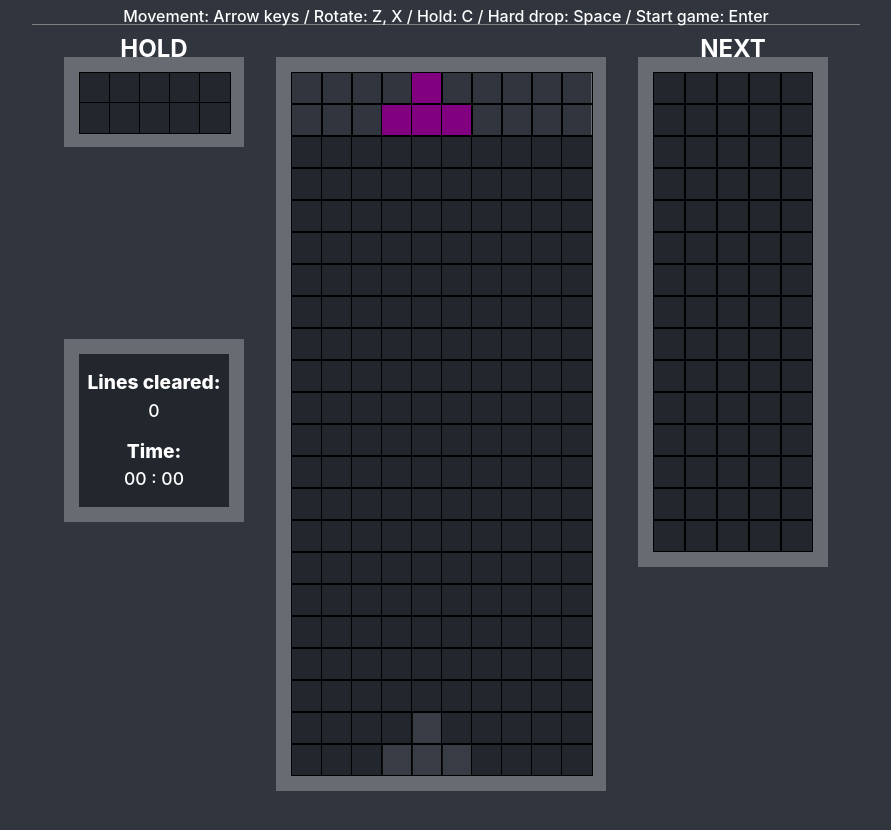
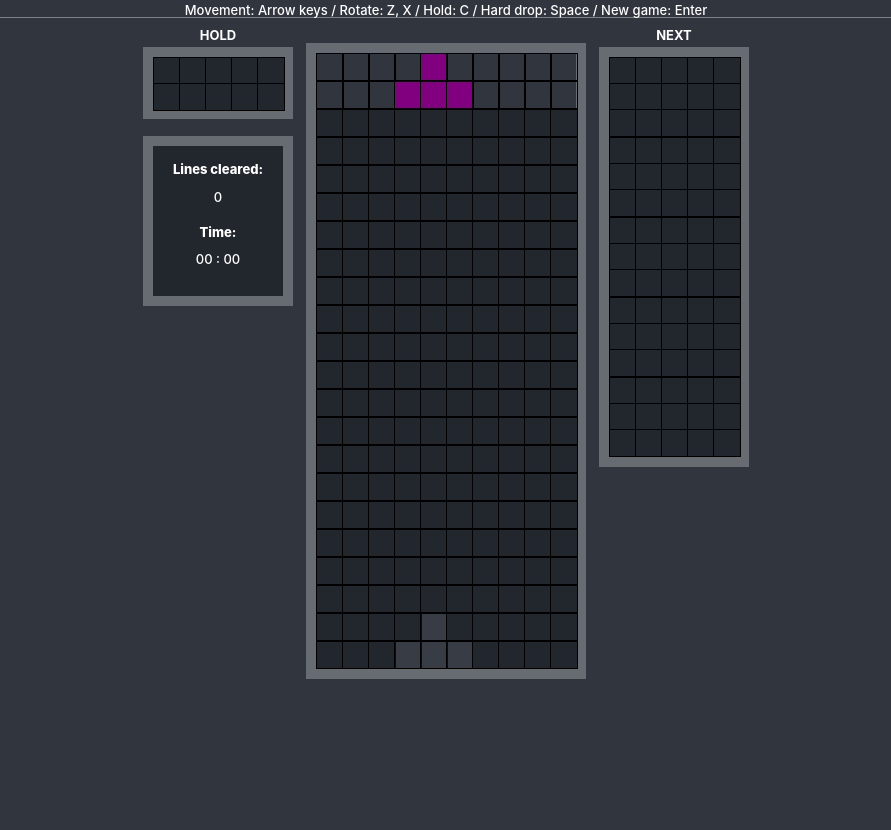
Before and after one commit to UanBaito/tetris, a React (Vite) app in the folder client/: page / in a window 1280 px wide. Shown: the top 830 px of the page, without its empty margins (194-1085 px from the left). Before the commit the page ends 808 px from the top, so only its background shows below. Built offline with nearby package versions, Linux system fonts and the light colour scheme.

Commit message:
add api to manipulate users

```diff
--- a/client/src/App.css
+++ b/client/src/App.css
@@ -1,15 +1,21 @@
 #root {
 	max-width: 1280px;
-	height: 100%;
 	text-align: center;
 	background-color: #30353e;
 	display: block;
 }
 
+@font-face {
+	font-family: JetBrainsMono;
+	src: url(/client/src/assets/JetBrainsMono-Regular.ttf);
+}
+
 html,
 body,
-#root {
+#root,
+#root > div {
 	height: 100%;
+	width: 100%;
 }
 
 body {
@@ -17,10 +23,12 @@ body {
 	display: flex;
 	justify-content: center;
 	align-items: flex-start;
+	margin: 0;
 }
 
 header {
 	width: 100%;
+	margin: 0.3rem 0;
 	border-bottom: 1px solid gray;
 }
 
@@ -38,18 +46,22 @@ h2 {
 }
 
 .game {
-	margin: 2rem;
+	margin-top: 0.4rem;
 	display: grid;
 	grid-template-columns: auto;
-	grid-template-rows: 250px auto;
-	gap: 2rem;
-	grid-template-areas: 'storage gamebox queue' 'score gamebox queue';
-	position: relative;
+	grid-template-rows: 100px 250px auto;
+	gap: 1rem;
+	grid-template-areas: 'storage gamebox queue' 'score gamebox queue' '. gamebox queue';
+	justify-content: center;
+}
+
+.game:focus-visible {
+	outline: none;
 }
 
 .square {
-	width: 30px;
-	height: 30px;
+	width: 100%;
+	aspect-ratio: 1;
 	background-color: #22262d;
 	border: 1px solid black;
 }
@@ -72,9 +84,13 @@ h2 {
 
 .GameBox {
 	display: grid;
-	border: 15px solid rgba(255, 255, 255, 0.267);
+	border: 10px solid rgba(255, 255, 255, 0.267);
+	grid-template-columns: repeat(10, 2rem);
+	max-width: max-content;
+}
 
-	grid-template-columns: 30px 30px 30px 30px 30px 30px 30px 30px 30px 30px;
+.gameover {
+	height: 1.5rem;
 }
 
 .start-button {
@@ -98,20 +114,18 @@ h2 {
 .tetromino-storage {
 	background-color: black;
 	display: grid;
-	grid-template-columns: repeat(5, 30px);
-	grid-template-rows: repeat(2, 30px);
+	grid-template-columns: repeat(5, 2rem);
+	grid-template-rows: repeat(2, 2rem);
 	width: max-content;
 	height: max-content;
-	border: 15px solid #676b72;
+	border: 10px solid #676b72;
 }
 
 .box-title {
-	position: absolute;
-	top: -40px;
 	text-align: center;
 	color: white;
-	right: 50%;
-	transform: translate(50%);
+	font-size: 1rem;
+	margin: 0;
 }
 
 .tetrominoesqueue-container {
@@ -123,40 +137,81 @@ h2 {
 	background-color: #22262d;
 	display: flex;
 	flex-direction: column;
-	border: 15px solid #676b72;
-
+	border: 10px solid #676b72;
 	list-style: none;
 	margin: 0;
 	padding: 0;
 	align-items: center;
 	width: max-content;
 	height: max-content;
-	box-sizing: border-box;
 }
 
 .tetrominoesqueue-item {
 	background-color: black;
 	display: grid;
-	grid-template-columns: repeat(5, 1fr);
-	grid-template-rows: repeat(2, 1fr);
+	grid-template-columns: repeat(5, 2rem);
+	grid-template-rows: repeat(2, 2rem);
 }
 
 .score {
 	background-color: #22262d;
-	height: max-content;
-	max-width: 350px;
-	border: 15px solid #676b72;
+	border: 10px solid #676b72;
 	grid-area: score;
+	max-height: 60%;
 }
 
 .score h2 {
-	font-size: 1.2rem;
+	font-size: 1rem;
 	font-weight: 800;
 }
 
 .score span {
 	display: block;
-	font-size: 1.1rem;
+	font-size: 1rem;
 	margin: 0.3rem;
 	font-weight: 500;
 }
+
+.username-dialog {
+	background-color: #22262db9;
+	color: white;
+	backdrop-filter: blur(10px);
+	border: 5px solid #676b72;
+	font-weight: 700;
+	font-family: JetBrainsMono;
+}
+
+.username-dialog form {
+	display: flex;
+	flex-direction: column;
+}
+.username-dialog input {
+	background-color: #30353eb0;
+	padding: 0;
+	border: none;
+	color: white;
+}
+
+@media screen and (max-width: 700px) {
+	html {
+		font-size: 10px !important;
+	}
+}
+
+@media screen and (max-height: 700px) {
+	html {
+		font-size: 10px !important;
+	}
+}
+
+@media screen and (max-width: 820px) {
+	html {
+		font-size: 13px !important;
+	}
+}
+
+@media screen and (max-height: 820px) {
+	html {
+		font-size: 13px !important;
+	}
+}
--- a/client/src/components/Game.tsx
+++ b/client/src/components/Game.tsx
@@ -11,6 +11,8 @@ import GameBox from './GameBox';
 import Square from './Square';
 import TetrominoStorage from './TetrominoStorage';
 import TetrominoesQueue from './TetrominoesQueue';
+import ScoreBoard from './ScoreBoard';
+import ScoreForm from './ScoreForm';
 
 export default function Game() {
 	/**
@@ -36,7 +38,7 @@ export default function Game() {
 	>([]);
 
 	/// TODO: add actual points property
-	const [scoreState, setScoreState] = useState({ lineCleared: 0, time: 0 });
+	const [scoreState, setScoreState] = useState({ linesCleared: 0, time: 0 });
 	const timeIntervalRef = useRef(0);
 
 	/**
@@ -97,7 +99,7 @@ export default function Game() {
 		setRetryState(false);
 		setCurrentTetrominoState(getRandomTetromino());
 		setTetrominoesQueueState(createNewTetrominoQueue());
-		setScoreState({ lineCleared: 0, time: 0 });
+		setScoreState({ linesCleared: 0, time: 0 });
 		setgameState(true);
 	}
 
@@ -320,7 +322,7 @@ export default function Game() {
 		});
 		setScoreState((prevState) => ({
 			...prevState,
-			lineCleared: prevState.lineCleared + totalFilledRows
+			linesCleared: prevState.linesCleared + totalFilledRows
 		}));
 		return removeFilledRows(filledRows, tetrion);
 	}
@@ -560,13 +562,13 @@ export default function Game() {
 					}
 					break;
 				case 'ArrowRight':
-					event.preventDefault;
+					event.preventDefault();
 					if (checkRight()) {
 						moveRight();
 					}
 					break;
 				case 'Space':
-					event.preventDefault;
+					event.preventDefault();
 					hardDrop();
 					break;
 				case 'KeyZ':
@@ -613,8 +615,8 @@ export default function Game() {
 		<>
 			<header>
 				<h2>
-					Movement: Arrow keys / Rotate: Z, X / Hold: C / Hard drop: Space /
-					Start game: Enter
+					Movement: Arrow keys / Rotate: Z, X / Hold: C / Hard drop: Space / New
+					game: Enter
 				</h2>
 			</header>
 			<div onKeyDown={action} tabIndex={-1} className="game">
@@ -628,7 +630,7 @@ export default function Game() {
 				</div>
 				<div className="score">
 					<h2>
-						Lines cleared: <span>{scoreState.lineCleared}</span>
+						Lines cleared: <span>{scoreState.linesCleared}</span>
 					</h2>
 					<h2>
 						Time:
@@ -638,7 +640,9 @@ export default function Game() {
 					</h2>
 				</div>
 				<div className="gamebox-container">
-					{retryState && <h2 className="box-title">Game Over</h2>}
+					<div className="gameover">
+						{retryState && <h2 className="box-title">Game Over</h2>}
+					</div>
 					<GameBox
 						tetrionState={tetrionState}
 						currentTetrominoState={currentTetrominoState}
@@ -655,6 +659,9 @@ export default function Game() {
 					/>
 				</div>
 			</div>
+			<ScoreBoard>
+				<ScoreForm score={scoreState} retryState={retryState} />
+			</ScoreBoard>
 		</>
 	);
 }
--- /dev/null
+++ b/client/src/components/ScoreBoard.tsx
@@ -0,0 +1,5 @@
+type props = { children: React.ReactNode };
+
+export default function ScoreBoard({ children }: props) {
+	return <div className="scoreboard">{children}</div>;
+}
--- /dev/null
+++ b/client/src/components/ScoreForm.tsx
@@ -0,0 +1,110 @@
+import { useEffect, useRef } from 'react';
+
+type props = {
+	score: { linesCleared: number; time: number };
+	retryState: boolean;
+};
+
+type user = { name: string; score: number; time: number };
+
+export default function ScoreForm({ score, retryState }: props) {
+	const nameInputRef = useRef<HTMLInputElement>(null);
+	const nameRef = useRef<string>('');
+	const dialogRef = useRef<HTMLDialogElement>(null);
+
+	async function postUser(name: string) {
+		try {
+			const res = await fetch('http://localhost:9001/user', {
+				method: 'post',
+				headers: { 'Content-Type': 'application/json' },
+				body: JSON.stringify({
+					name: nameRef.current
+				})
+			});
+
+			if (res.status === 200) {
+				console.log('good');
+			} else {
+				throw new Error('something went wrong');
+			}
+		} catch (err) {
+			console.log(err);
+		}
+	}
+
+	function getUsername() {
+		const name = localStorage.getItem('name');
+		if (name) {
+			nameRef.current = name;
+			updateUserScore();
+		} else {
+			dialogRef.current?.showModal();
+			///promt user for name
+			/// and check name is not occupied, if it isnt, postUser
+		}
+	}
+
+	async function validateUsername(e: React.FormEvent<HTMLFormElement>) {
+		try {
+			const response = await fetch('http://localhost:9001/user');
+			const usersList: user[] = await response.json();
+			const name = nameInputRef.current?.value;
+			if (name === '') {
+				console.log('Username cannot be empty');
+				dialogRef.current?.showModal();
+			} else {
+				const isUserOccupied = usersList.some((user) => user.name === name);
+				if (isUserOccupied) {
+					console.log('Username is occupied');
+				} else {
+					localStorage.setItem('name', name!);
+					nameRef.current = name!;
+					await postUser(name!);
+					await updateUserScore();
+				}
+			}
+			e.preventDefault();
+		} catch (err) {
+			console.log(err);
+		}
+	}
+
+	async function updateUserScore() {
+		if (nameRef.current === '') {
+			getUsername();
+			return;
+		}
+		try {
+			const res = await fetch('http://localhost:9001/user', {
+				method: 'put',
+				headers: { 'Content-Type': 'application/json' },
+				body: JSON.stringify({
+					name: nameRef.current,
+					linesCleared: score.linesCleared,
+					time: score.time
+				})
+			});
+
+			if (res.status === 200) {
+				console.log('good');
+			} else {
+				throw new Error('something went wrong');
+			}
+		} catch (err) {
+			console.log(err);
+		}
+	}
+
+	if (retryState) {
+		updateUserScore();
+	}
+
+	return (
+		<dialog ref={dialogRef} className="username-dialog">
+			<form method="dialog" onSubmit={validateUsername}>
+				<label htmlFor="username-input">Enter username</label>
+				<input type="text" ref={nameInputRef} id="username-input" />
+			</form>
+		</dialog>
+	);
+}
--- a/client/src/components/TetrominoesQueue.tsx
+++ b/client/src/components/TetrominoesQueue.tsx
@@ -19,8 +19,6 @@ export default function TetrominoesQueue({
 	const tetrominoesQueue: number[][][] = Array(5).fill(
 		Array(3).fill(Array(5).fill(0))
 	);
-	console.log(tetrominoesQueue);
-	console.log(tetrominoesQueueState);
 
 	const mappedTetrominoesQueue = tetrominoesQueue.map(
 		(container, containerIndex) => {
```
Also changed, not shown: client/src/assets/JetBrainsMono-Regular.ttf (added).
